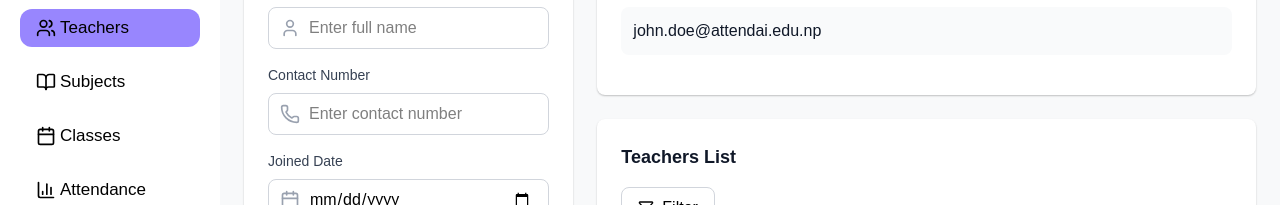
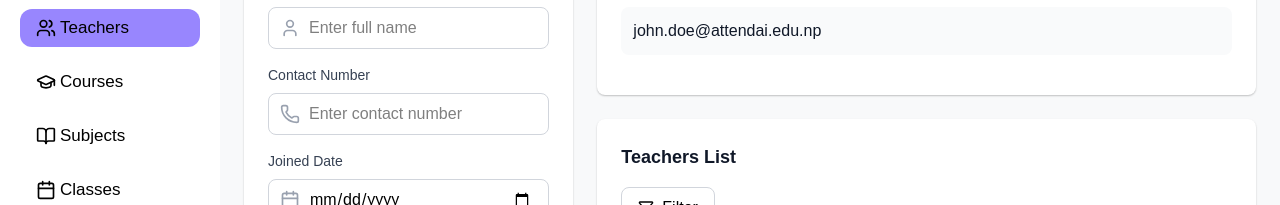
Before and after one commit to amitKhayargoli/AttendAI, a React (Vite) app in the folder frontend/: page /teachers in a window 1280 px wide. Shown: the part 179-384 px from the top of the page. Built offline with nearby package versions, Linux system fonts and the light colour scheme; no server answers.

Commit message:
admin sidebar

```diff
--- a/frontend/src/AdminSidebar.jsx
+++ b/frontend/src/AdminSidebar.jsx
@@ -1,4 +1,4 @@
-import { Settings, X, Users, BookOpen, FileText, BarChart3, Calendar } from "lucide-react";
+import { Settings, X, Users, BookOpen, FileText, BarChart3, Calendar, GraduationCap } from "lucide-react";
 import React, { useState, useEffect } from "react";
 import { useNavigate } from "react-router-dom";
 
@@ -60,6 +60,7 @@ const AdminSidebar = () => {
       case "/students": return "Students";
       case "/teachers": return "Teachers";
       case "/subjects": return "Subjects";
+      case "/courses": return "Courses";
       case "/classes": return "Classes";
       case "/attendance": return "Attendance";
       case "/settings": return "Settings";
@@ -93,6 +94,9 @@ const AdminSidebar = () => {
         break;
       case "Subjects":
         navigate("/subjects");
+        break;
+      case "Courses":
+        navigate("/courses");
         break;
       case "Classes":
         navigate("/classes");
@@ -158,12 +162,21 @@ const AdminSidebar = () => {
             onClick={() => handleTabClick("Teachers")}
           />
           <SidebarItem
+            icon={<GraduationCap />}
+            label="Courses"
+            collapsed={sidebarCollapsed}
+            isActive={activeTab === "Courses"}
+            onClick={() => handleTabClick("Courses")}
+          />
+
+          <SidebarItem
             icon={<BookOpen />}
             label="Subjects"
             collapsed={sidebarCollapsed}
             isActive={activeTab === "Subjects"}
             onClick={() => handleTabClick("Subjects")}
           />
+
           <SidebarItem
             icon={<Calendar />}
             label="Classes"
```
